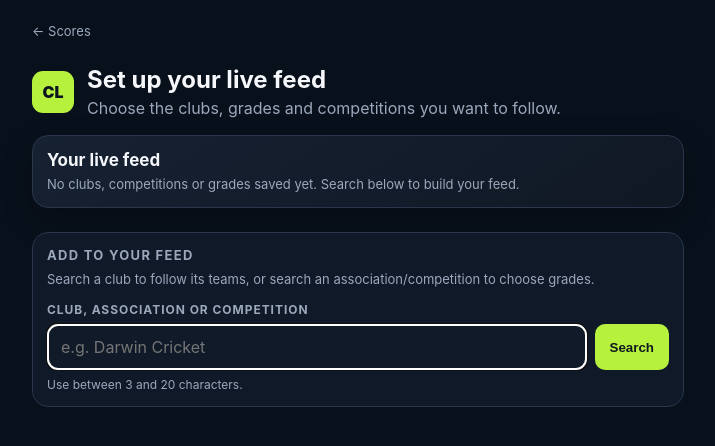
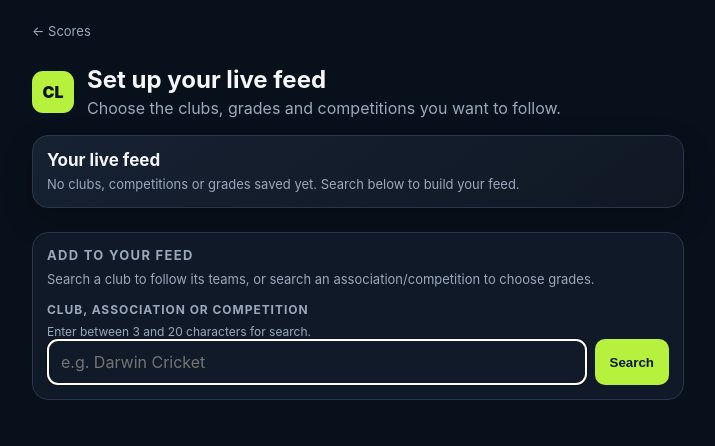
Before and after one commit to durtSIan/carnival-live, a Flask app: page /setup in a window 1280 px wide. Shown: the top 446 px of the page, without its empty margins (282-997 px from the left). Run offline with Flask 3, Linux system fonts and the light colour scheme.

Commit message:
Move search length guidance above field

```diff
--- a/templates/setup_search.html
+++ b/templates/setup_search.html
@@ -66,11 +66,11 @@
       <p class="hint">Search a club to follow its teams, or search an association/competition to choose grades.</p>
       <form class="search-form" method="get">
         <label for="q">Club, association or competition</label>
+        <small id="search-help" class="input-help">Enter between 3 and 20 characters for search.</small>
         <div>
           <input id="q" name="q" value="{{ query }}" minlength="3" maxlength="20" aria-describedby="search-help" placeholder="e.g. Darwin Cricket" autofocus>
           <button>Search</button>
         </div>
-        <small id="search-help" class="input-help">Use between 3 and 20 characters.</small>
       </form>
     </section>
 
```
Also changed, not shown: tests/test_app.py (+1 -1 lines).
